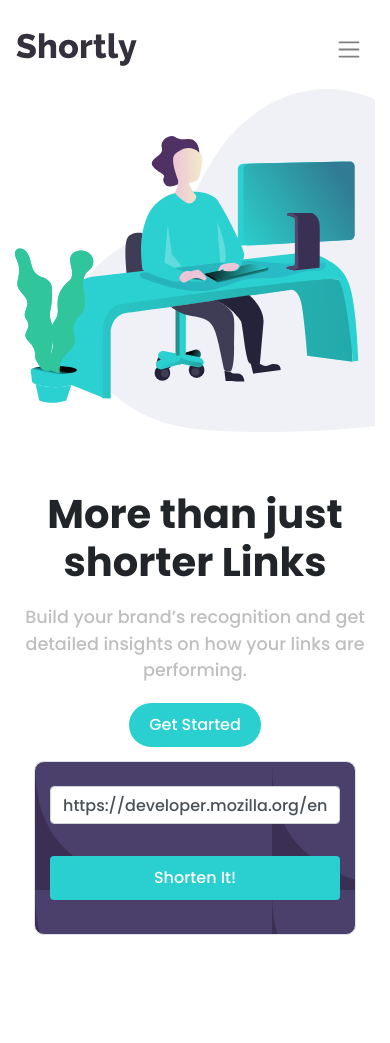
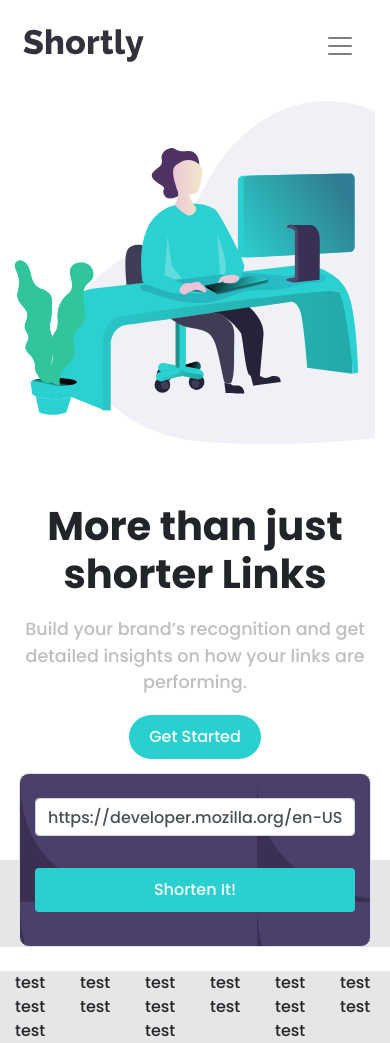
Before and after one commit to MarkusHeine/Frontend-Mentor-Shortly-URL-shortening-API-Challenge, a React (Create React App) app in the folder client/: page / in a window 390 px wide. Before the commit the page ends 959 px from the top, so only its background shows below. Built offline with nearby package versions, Linux system fonts and the light colour scheme.

Commit message:
refractor header component mobile

```diff
--- a/client/src/App.js
+++ b/client/src/App.js
@@ -2,6 +2,7 @@ import React from "react";
 import Header from "./components/header/header.component";
 import Info from "./components/info/info.component";
 import LinkShortener from "./components/linkShortener/linkShortener.component";
+import Features from "./components/features/features.component";
 
 function App() {
     return (
@@ -9,6 +10,7 @@ function App() {
             <Header></Header>
             <Info></Info>
             <LinkShortener></LinkShortener>
+            <Features></Features>
         </div>
     );
 }
--- /dev/null
+++ b/client/src/components/features/features.component.js
@@ -0,0 +1,33 @@
+import React from "react";
+import styled from "styled-components";
+import { Container, Row, Col } from "react-bootstrap";
+
+const StyleFeatures = styled.div``;
+
+const Features = () => {
+    return (
+        <StyleFeatures>
+            <Container fluid className="bg-grey">
+                <Row>
+                    <Col> test </Col>
+                    <Col> test </Col>
+                    <Col> test </Col>
+                    <Col> test </Col>
+                    <Col> test </Col>
+                    <Col> test </Col>
+                    <Col> test </Col>
+                    <Col> test </Col>
+                    <Col> test </Col>
+                    <Col> test </Col>
+                    <Col> test </Col>
+                    <Col> test </Col>
+                    <Col> test </Col>
+                    <Col> test </Col>
+                    <Col> test </Col>
+                </Row>
+            </Container>
+        </StyleFeatures>
+    );
+};
+
+export default Features;
--- a/client/src/components/header/header.component.js
+++ b/client/src/components/header/header.component.js
@@ -1,28 +1,32 @@
 import React from "react";
-import { Navbar, Nav } from "react-bootstrap";
+import { Navbar, Nav, Container } from "react-bootstrap";
 import styled from "styled-components";
+import { colors } from "../../utils/colors";
 
 const StyledNav = styled.div`
-    .navbar {
-        width: 100vw;
-    }
+    width: 100%;
 
-    .navbar-light,
+    /* .navbar-light,
     .navbar-toggler,
     .nav-link {
         border: 0;
         color: white !important;
         font-size: 1.1rem;
         font-weight: 700;
+    } */
+    .bg-violett {
+        background-color: ${colors.primary.darkViolet};
     }
 
-    .navStyle {
-        background-color: hsl(257, 27%, 26%);
-        border-radius: 10px;
-        margin-top: 20px;
+    .rounded {
+        border-radius: 0.5rem !important;
     }
 
-    .navbar-nav {
+    .border-top {
+        border-color: #495057 !important;
+    }
+
+    /*.navbar-nav {
         align-items: center;
     }
 
@@ -33,46 +37,51 @@ const StyledNav = styled.div`
 
     .border-nav {
         border-color: #616161 !important;
-    }
+    } */
 
     @media (min-width: 720px) {
-        .navbar {
+        /* .navbar {
             width: 80vw;
             display: flex;
             align-items: baseline;
-        }
+        } */
 
-        .navStyle {
+        /* .bg-violett {
             background-color: transparent;
             display: flex;
             justify-content: space-between;
-        }
+        } */
 
-        .navbar-light,
+        /* .navbar-light,
         .navbar-toggler,
         .nav-link {
             color: hsl(0, 0%, 75%) !important;
             font-size: 0.95rem;
             margin: 0 15px;
-        }
-        .border-nav {
+        } */
+        /* .border-nav {
             border: none !important;
-        }
-        #basic-navbar-nav > * {
+        } */
+        /* #basic-navbar-nav > * {
             padding: 0;
             margin: 0px;
-        }
+        } */
 
-        a:hover {
+        /* a:hover {
             color: black !important;
-        }
+        } */
     }
 `;
 
 const Header = () => {
     return (
         <StyledNav>
-            <Navbar bg="white" expand="md">
+            <Container fluid className="w-100">
+                <Navbar
+                    bg="white"
+                    expand="md"
+                    className="px-0 px-2 py-4 px-md-5"
+                >
                     <Navbar.Brand href="#home">
                         <img
                             src="../images/logo.svg"
@@ -80,18 +89,32 @@ const Header = () => {
                             className="d-inline-block align-top"
                         />
                     </Navbar.Brand>
-                <Navbar.Toggle aria-controls="basic-navbar-nav" />
-                <Navbar.Collapse id="basic-navbar-nav" className="navStyle">
-                    <Nav className="">
-                        <Nav.Link href="#Features">Features</Nav.Link>
-                        <Nav.Link href="#Pricing">Pricing</Nav.Link>
-                        <Nav.Link href="#Ressources">Ressources</Nav.Link>
+                    <Navbar.Toggle
+                        aria-controls="basic-navbar-nav"
+                        className="border-0"
+                    />
+                    <Navbar.Collapse
+                        id="basic-navbar-nav"
+                        className="my-3 p-3 border-0 rounded bg-violett flex-column align-content-center"
+                    >
+                        <Nav className="align-items-center mt-4">
+                            <Nav.Link className="m-2" href="#Features">
+                                Features
+                            </Nav.Link>
+                            <Nav.Link className="m-2" href="#Pricing">
+                                Pricing
+                            </Nav.Link>
+                            <Nav.Link className="m-2" href="#Ressources">
+                                Ressources
+                            </Nav.Link>
                         </Nav>
-                    <Nav className="border-top border-nav">
-                        <Nav.Link href="#login">Login</Nav.Link>
+                        <Nav className="mt-3 px-2 align-items-center border-top border-nav">
+                            <Nav.Link className="m-2" href="#login">
+                                Login
+                            </Nav.Link>
                             <Nav.Link
                                 as="button"
-                            className="btn-main btn-width-100 btn-pill"
+                                className="mt-2 mb-4 btn-main btn-width-100 btn-pill"
                                 href="#register"
                             >
                                 Sign up
@@ -99,6 +122,7 @@ const Header = () => {
                         </Nav>
                     </Navbar.Collapse>
                 </Navbar>
+            </Container>
         </StyledNav>
     );
 };
--- a/client/src/components/linkShortener/linkDisplay.component.js
+++ b/client/src/components/linkShortener/linkDisplay.component.js
@@ -16,8 +16,8 @@ const LinkDisplay = ({ link: { hashid, url } }) => {
 
     return (
         <StyledDisplay>
-            <Row className="m-1 mb-4 border border-rounded">
-                <Container>
+            <Container fluid className="bg-grey">
+                <Row className="m-1 mb-4 border border-rounded">
                     <Row className="px-3 border-bottom border-2">
                         <p className="text-left text-truncate font-weight-bold text-dark">
                             {url}
@@ -34,8 +34,8 @@ const LinkDisplay = ({ link: { hashid, url } }) => {
                             Copy
                         </Button>
                     </Row>
-                </Container>
-            </Row>
+                </Row>
+            </Container>
         </StyledDisplay>
     );
 };
--- a/client/src/components/linkShortener/linkShortener.component.js
+++ b/client/src/components/linkShortener/linkShortener.component.js
@@ -6,6 +6,15 @@ import LinkDisplay from "./linkDisplay.component";
 import { LinkContext } from "./linkContext.provider";
 
 const StyledShortener = styled.div`
+    .bg-hard-grey-grad {
+        background: linear-gradient(
+            white 0%,
+            white 50%,
+            #e6e6e6 50%,
+            #e6e6e6 100%
+        );
+    }
+
     .bg-img {
         background-color: hsl(257, 27%, 26%);
         background-image: url("../../images/bg-shorten-mobile.svg");
@@ -22,7 +31,7 @@ const LinkShortener = () => {
 
     return (
         <StyledShortener>
-            <Container>
+            <Container fluid className="p-0 bg-hard-grey-grad">
                 <Col>
                     <LinkContext.Provider value={value}>
                         <Row className="m-1 pt-4 pb-4 mb-4 border bg-img border-rounded">
--- a/client/src/index.js
+++ b/client/src/index.js
@@ -4,11 +4,12 @@ import App from "./App";
 import * as serviceWorker from "./serviceWorker";
 import "bootstrap/dist/css/bootstrap.min.css";
 import styled from "styled-components";
+import { colors } from "./utils/colors";
 
 const Styles = styled.div`
     .App {
+        width: 100vw;
         font-family: "Poppins", sans-serif;
-        margin-top: 20px;
         display: flex;
         flex-direction: column;
         justify-content: flex-start;
@@ -34,6 +35,16 @@ const Styles = styled.div`
 
     .btn-width-100 {
         width: 100%;
+    }
+
+    .bg-grey {
+        background-color: #e6e6e6;
+    }
+
+    a {
+        color: white !important;
+        font-weight: 700;
+        font-size: 1.2rem;
     }
 
     h1 {
--- /dev/null
+++ b/client/src/utils/colors.js
@@ -0,0 +1,18 @@
+export const colors = {
+    primary: {
+        cyan: "hsl(180, 66%, 49%)",
+        darkViolet: "hsl(257, 27%, 26%)",
+        warning: "hsl(0, 87%, 67%)"
+    },
+    font: {
+        p: "hsl(0, 0%, 75%)",
+        h: "black",
+        a: "hsl(0, 0%, 75%)",
+        aHover: "black"
+    },
+    button: {
+        button: "hsl(180, 66%, 49%)",
+        buttonHover: "hsl(180, 66%, 70%)",
+        buttonCopy: "hsl(257, 27%, 26%)"
+    }
+};
```
Lines whose indentation alone changed are shown as unchanged.
